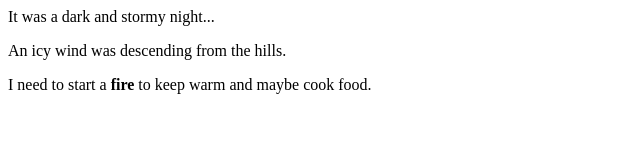
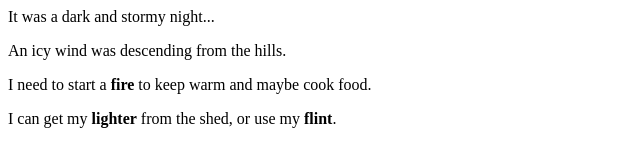
Before and after one commit to linwang314/fireside-story, a plain HTML site: page index.html in a window 1280 px wide. Shown: the whole page, without its empty margins (0-640 px from the left). Drawn offline with Linux system fonts and the light colour scheme.

Commit message:
added fourth line actually

```diff
--- a/index.html
+++ b/index.html
@@ -6,5 +6,6 @@
     <p>It was a dark and stormy night...</p>
     <p>An icy wind was descending from the hills.</p>
     <p>I need to start a <b>fire</b> to keep warm and maybe cook food.</p>
+    <p>I can get my <b>lighter</b> from the shed, or use my <b>flint</b>.</p>
   </body>
 </html>
```
